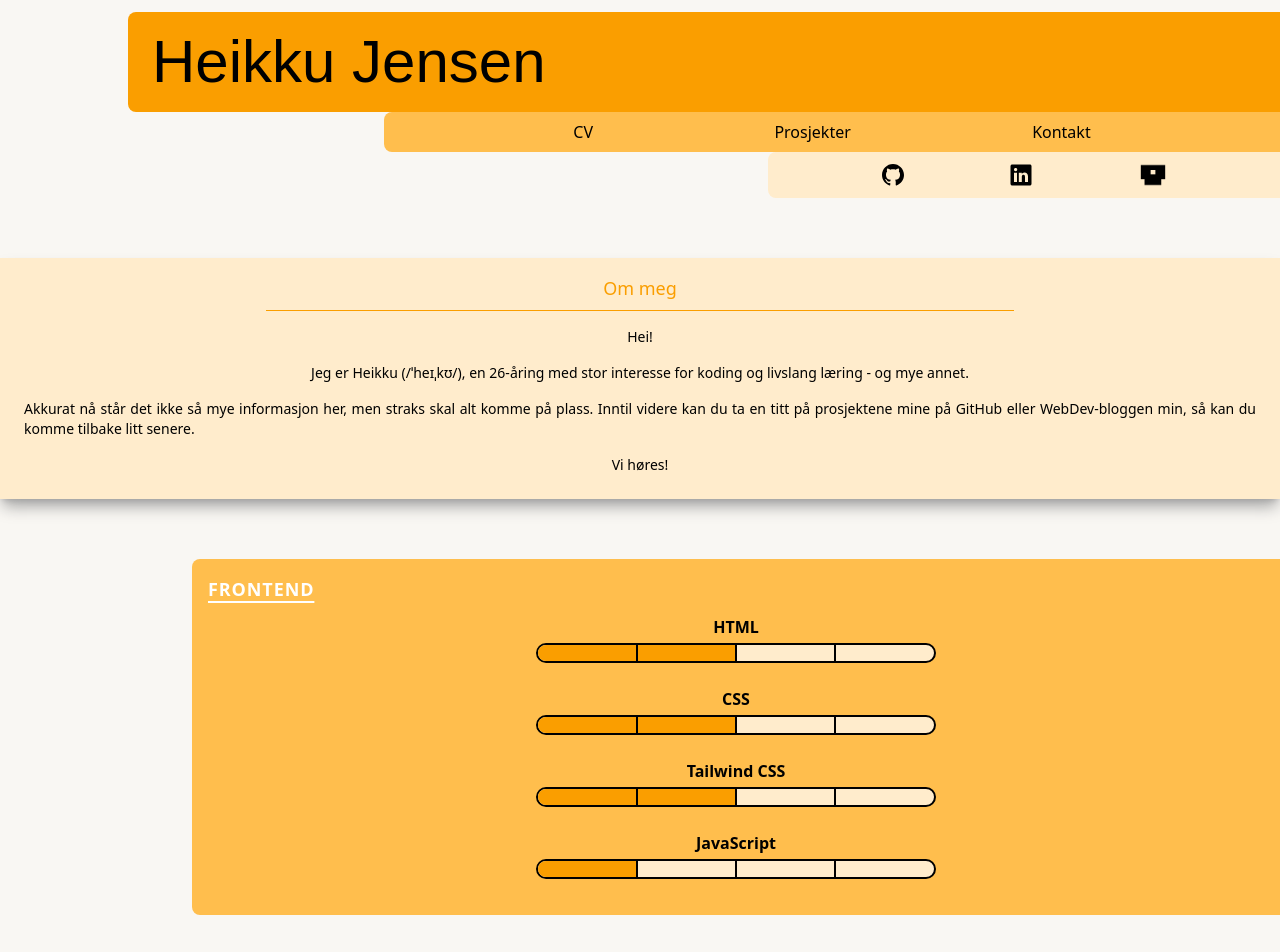
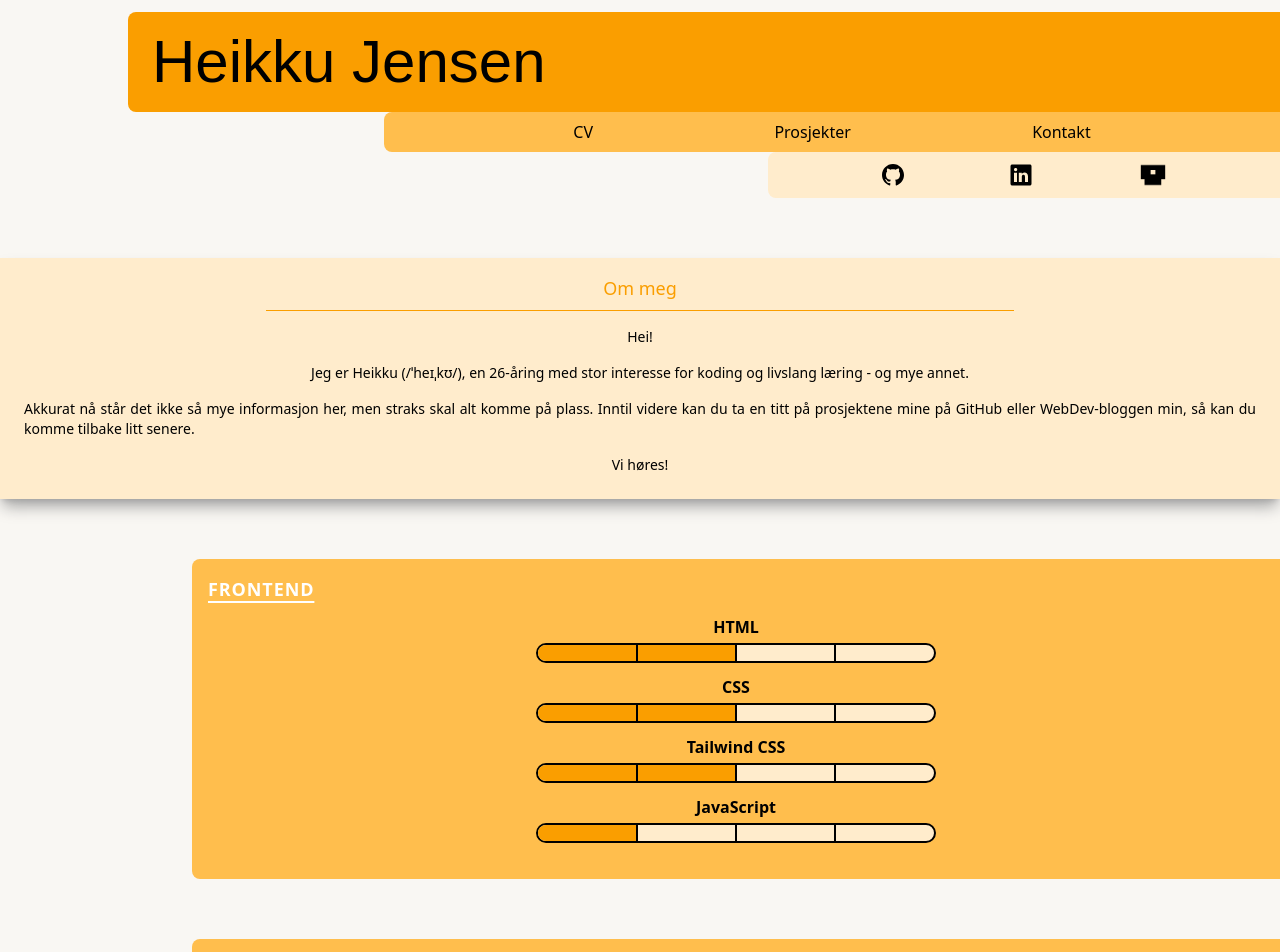
Before and after one commit to heikkuj/portfolio, a Next.js app: page / in a window 1280 px wide. Shown: the top 952 px of the page. Built offline with nearby package versions, Linux system fonts and the light colour scheme; a web font is replaced by a local one.

Commit message:
minor css changes to content flow inside container

```diff
--- a/app/page.tsx
+++ b/app/page.tsx
@@ -21,8 +21,6 @@ export default function Home() {
         <div className="my-15">
           <ContainerFill title={'Om meg'}>
 
-          {/* <p className="px-4 text-sm text-justify">Opptatt av livslang læring, personvern og sikkerhet. En lagspiller med evne til å arbeide selvstendig. Motivert av egenlæring. Målrettet. Kreativ. Bakgrunn innen informasjonsvitenskap. </p> */}
-
           <p className="p-2 text-sm text-justify">Hei!  </p>
           <p className="p-2 text-sm text-justify">Jeg er Heikku (/ˈheɪˌkʊ/), en 26-åring med stor interesse for koding og livslang læring - og mye annet.</p>
           <p className="p-2 text-sm text-justify">Akkurat nå står det ikke så mye informasjon her, men straks skal alt komme på plass. Inntil videre kan du ta en titt på prosjektene mine på GitHub eller WebDev-bloggen min, så kan du komme tilbake litt senere.</p>
@@ -35,14 +33,10 @@ export default function Home() {
         {/* FRONTEND SKILLS SECTION */}
         <div>
           <ContainerR title={'Frontend'}>
-            <div className="flex flex-col flex-wrap">
-
             <ProgIntermediate title={'HTML'} />
             <ProgIntermediate title={'CSS'} />
             <ProgIntermediate title={'Tailwind CSS'} />
             <ProgNovice title={'JavaScript'} />
-
-            </div>
           </ContainerR>
         </div>
 
--- a/components/container-right.jsx
+++ b/components/container-right.jsx
@@ -2,7 +2,7 @@ import React from 'react'
 
 export default function ContainerR({children, title}) {
   return (
-    <div className="flex flex-col flex-wrap mt-2 p-4 pb-6 w-[85vw] h-auto justify-self-end bg-primary-2 rounded-l-lg">
+    <div className="flex flex-col mt-2 p-4 pb-6 w-[85vw] h-auto justify-self-end bg-primary-2 rounded-l-lg">
 
         <h1 className="font-semibold text-lg uppercase tracking-wider text-white place-self-start underline decoration-2 decoration-solid underline-offset-5">{title}</h1>
         <div className='text-right'>
```
Lines whose indentation alone changed are shown as unchanged.
